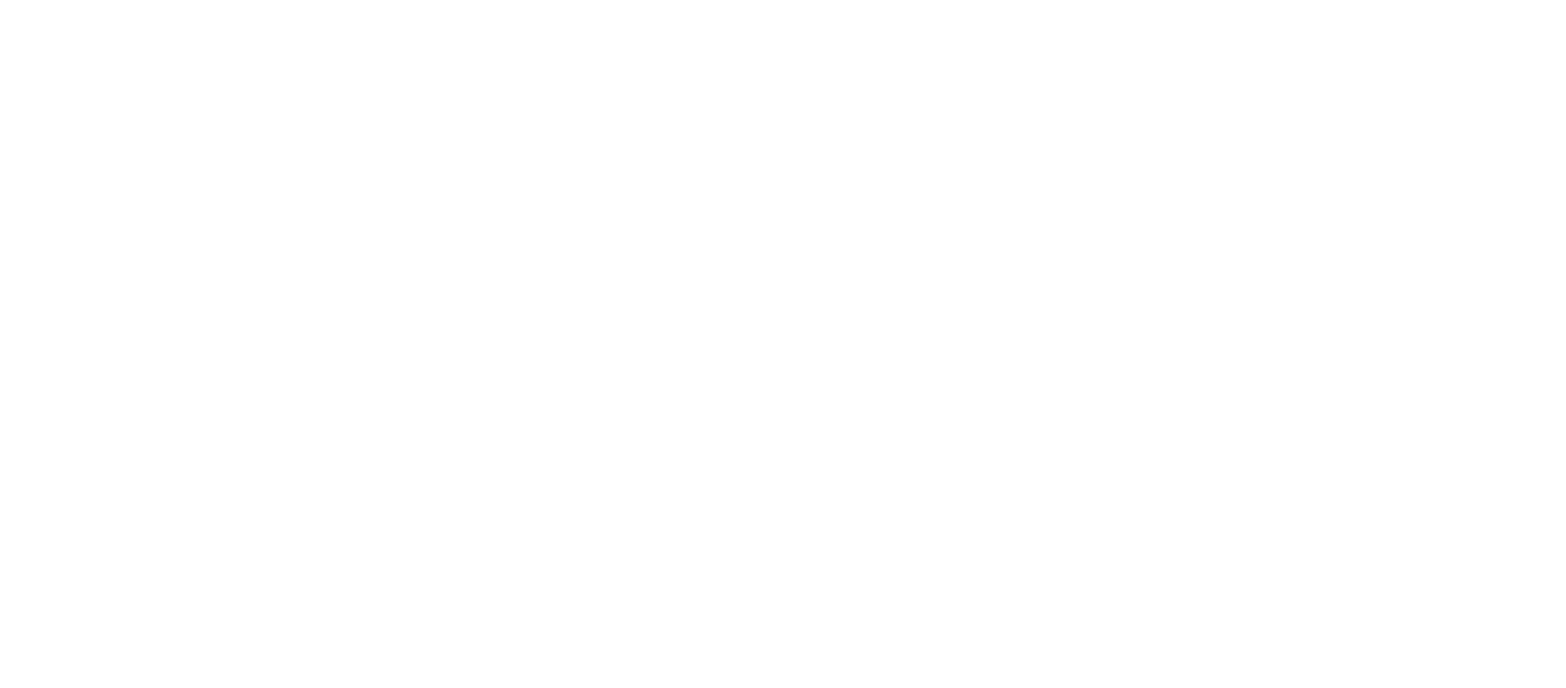
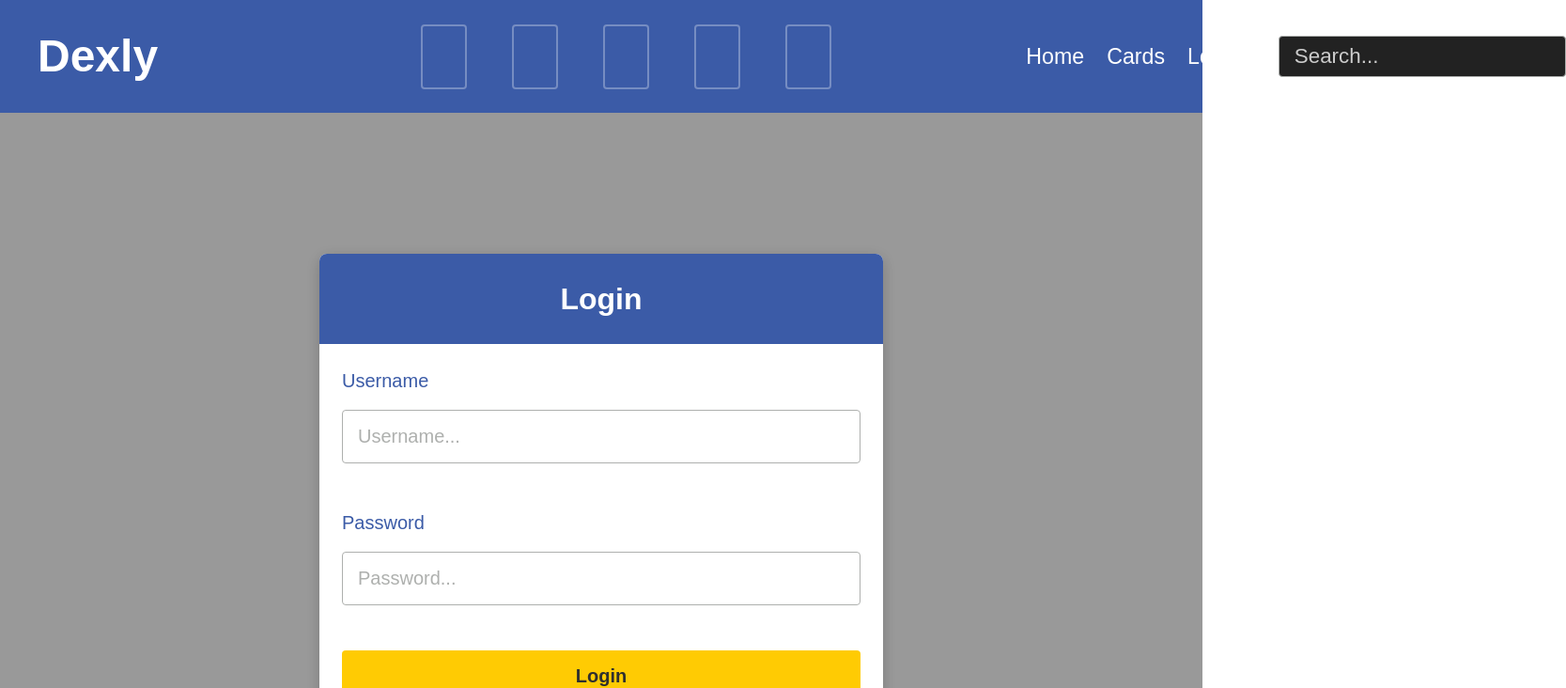
Before and after one commit to JonoSommers/dexly-fe, a React (Create React App) app: page /login in a window 1280 px wide. Before the commit this address had no page. Shown: the top 732 px of the page at 94% size, 1667 px wide, since content can reach past the window. Built offline with nearby package versions, Linux system fonts and the light colour scheme.

Commit message:
moved mainnavbar into app so it displays everywhere. built login modal, updated landingpage component to remove navbar.

```diff
--- a/src/App.jsx
+++ b/src/App.jsx
@@ -1,11 +1,15 @@
 import { Routes, Route } from 'react-router-dom'
 import LandingPage from './components/LandingPage/LandingPage.jsx';
+import LoginModal from './components/Modals/LoginModal.jsx';
+import MainNavBar from './components/NavBars/MainNavBar.jsx';
 
 function App() {
   return (
     <section className='routing'>
+      <MainNavBar />
       <Routes>
         <Route path='/' element={<LandingPage />} />
+        <Route path='/login' element={<LoginModal />}/>
       </Routes>
     </section>
   )
--- a/src/components/LandingPage/LandingPage.css
+++ b/src/components/LandingPage/LandingPage.css
@@ -5,7 +5,6 @@
     --white: #ffffff;
 }
 
-/* ===== 1) Base page styles ===== */
 body {
     margin: 0;
     padding: 0;
@@ -15,13 +14,11 @@
     line-height: 1.5;
 }
 
-/* Utility: center‐constrain the content */
 .landing-page-container {
     margin: 0 auto;
     padding-bottom: 4rem;
 }
 
-/* ===== 2) Hero / Intro Section ===== */
 .hero-section {
     padding: 4rem 1rem;
     text-align: center;
@@ -57,7 +54,6 @@
     background-color: darken(var(--yellow-accent), 10%);
 }
 
-/* ===== 3) How It Works Section ===== */
 .how-it-works-section {
     background-color: var(--white);
     padding: 4rem 1rem;
@@ -95,7 +91,6 @@
     font-size: 1rem;
 }
 
-/* ===== 4) Why Collectors Love Dexly ===== */
 .why-collectors-love-section {
     background-color: var(--blue-primary);
     color: var(--white);
@@ -136,7 +131,6 @@
     line-height: 1.5;
 }
 
-/* ===== 5) How to Get Started ===== */
 .how-to-get-started-section {
     background-color: var(--white);
     padding: 4rem 1rem;
--- a/src/components/LandingPage/LandingPage.jsx
+++ b/src/components/LandingPage/LandingPage.jsx
@@ -1,16 +1,10 @@
 import "./LandingPage.css"
-    import MainNavBar from "../NavBars/MainNavBar"
 import "./LandingPage.css"
 
 function LandingPage() {
     return (
         <section className="landing-page-container">
-            {/* 1. Navbar */}
-            <header className="navbar">
-                <MainNavBar />
-            </header>
-
-        {/* 2. Hero/Intro */}
+            {/* 1. Hero/Intro */}
             <section className="hero-section">
                 <h2>Your Personal Pokémon Card Catalog</h2>
                 <p className="hero-description">
@@ -21,7 +15,7 @@
                 <button className="hero-cta">Get Started</button>
             </section>
 
-        {/* 3. How It Works */}
+            {/* 2. How It Works */}
             <section className="how-it-works-section">
                 <h3>How Dexly Works</h3>
                 <div className="how-items">
@@ -51,7 +45,7 @@
                 </div>
             </section>
 
-            {/* 4. Why Collectors Love Dexly */}
+            {/* 3. Why Collectors Love Dexly */}
             <section className="why-collectors-love-section">
                 <h3>Why Collectors Love Dexly</h3>
                 <div className="benefits-wrapper">
@@ -87,7 +81,7 @@
                 </div>
             </section>
 
-            {/* 5. How to Get Started */}
+            {/* 4. How to Get Started */}
             <section className="how-to-get-started-section">
                 <h3>How to Get Started</h3>
                 <div className="get-started-wrapper">
--- /dev/null
+++ b/src/components/Modals/LoginModal.css
@@ -0,0 +1,98 @@
+.login-container {
+    position: fixed;
+    width: 100%;
+    height: 100%;
+    background-color: rgba(0, 0, 0, 0.4);
+    display: flex;
+    align-items: center;
+    justify-content: center;
+}
+
+.login-form {
+    background-color: #FFFFFF;
+    width: 80vw;
+    max-width: 600px;
+    border-radius: 8px;
+    box-shadow: 0 4px 16px rgba(0, 0, 0, 0.2);
+    display: flex;
+    flex-direction: column;
+    overflow: hidden;
+}
+
+.login-header {
+    background-color: #3B5BA7;
+    padding: 1.5rem;
+    text-align: center;
+}
+
+.login-header h1 {
+    margin: 0;
+    color: #FFFFFF;
+    font-size: 2rem;
+}
+
+.login-form h4 {
+    margin: 1.5rem 1.5rem 1rem 1.5rem;
+    color: #3B5BA7;
+    font-size: 1.25rem;
+    font-weight: 500;
+}
+
+.login-form input {
+    width: 92%;
+    margin: 0 1.5rem 1.5rem 1.5rem;
+    padding: 1rem;
+    border: 1px solid #AEB0AE;
+    border-radius: 4px;
+    font-size: 1.25rem;
+    color: #2F2F2F;
+    box-sizing: border-box;
+}
+
+.login-form input::placeholder {
+    color: #AEB0AE;
+    font-size: 1.25rem;
+}
+
+.login-button {
+    margin: 1.5rem 1.5rem;
+    padding: 1rem;
+    font-size: 1.25rem;
+    font-weight: 600;
+    background-color: #FFCB03;
+    color: #2F2F2F;
+    border: none;
+    border-radius: 4px;
+    cursor: pointer;
+    transition: background-color 0.2s ease;
+}
+
+.login-button:hover {
+    background-color: #e6b800;
+}
+
+.forgot-password {
+    text-align: center;
+    margin: 0 1.5rem 1.5rem 1.5rem;
+}
+
+.forgot-password a {
+    color: #CC390D;
+    font-size: 1rem;
+    text-decoration: none;
+}
+
+.forgot-password a:hover {
+    text-decoration: underline;
+}
+
+@media (max-width: 400px) {
+    .login-form {
+        width: 95%;
+    }
+    .login-form input,
+    .login-button {
+        margin: 1rem auto;
+        width: calc(100% - 2rem);
+    }
+}
--- /dev/null
+++ b/src/components/Modals/LoginModal.jsx
@@ -0,0 +1,30 @@
+import "./LoginModal.css"
+
+function LoginModal() {
+    return (
+        <section className="login-container">
+            <section className="login-form">
+                <header className="login-header">
+                    <h1>Login</h1>
+                </header>
+
+                <h4>Username</h4>
+                <input
+                    className="login-username"
+                    type="text"
+                    placeholder="Username..."
+                />
+
+                <h4>Password</h4>
+                <input
+                    className="login-password"
+                    type="password"
+                    placeholder="Password..."
+                />
+                <button className="login-button">Login</button>
+            </section>
+        </section>
+    )
+}
+
+export default LoginModal
--- a/src/components/NavBars/MainNavBar.css
+++ b/src/components/NavBars/MainNavBar.css
@@ -3,7 +3,7 @@
     align-items: center;
     background-color: #3B5BA7;
     color: #fff;
-    padding: 1rem;
+    padding: 1.5rem;
 }
 
 .navbar-left .logo {
@@ -21,8 +21,8 @@
 }
 
 .empty-card-slot {
-    width: 40px;
-    height: 60px;
+    width: 45px;
+    height: 65px;
     border: 2px solid rgba(255, 255, 255, 0.3);
     border-radius: 4px;
     background-color: transparent;
@@ -31,7 +31,7 @@
 .navbar-right {
     display: flex;
     align-items: center;
-    margin-left: 15.5rem;
+    margin-left: 12.95rem;
 }
 
 .nav-links {
@@ -48,21 +48,21 @@
 .nav-links a {
     color: #fff;
     text-decoration: none;
-    font-size: 1.35rem;
+    font-size: 1.45rem;
 }
 
 .nav-search-bar {
-    font-size: 1.25rem;
+    font-size: 1.4rem;
     padding: 0.5rem 1rem;
-    width: 15rem;
+    width: 17rem;
     border-radius: 4px;
     border: 1px solid #AEB0AE;
     background-color: #222;
     color: #ccc;
-    margin-left: 2rem;
+    margin-left: 1rem;
 }
 
 .nav-search-bar::placeholder {
-    font-size: 1.25rem;
+    font-size: 1.4rem;
     color: #ccc;
 }
--- a/src/components/NavBars/MainNavBar.jsx
+++ b/src/components/NavBars/MainNavBar.jsx
@@ -4,23 +4,28 @@
 function MainNavBar() {
     return (
         <nav className="navbar">
+            {/* 1) Logo on the far left */}
             <div className="navbar-left">
                 <NavLink to="/" className="logo">Dexly</NavLink>
             </div>
 
+            {/* 2) Spacer pushes everything to its right */}
+            <div className="spacer"></div>
+
+            {/* 3) Favorites bar sits next */}
             <div className="favorites-bar">
                 {[...Array(5)].map((_, i) => (
                     <div key={i} className="empty-card-slot"></div>
                 ))}
             </div>
 
+            {/* 4) Links + search on the far right */}
             <div className="navbar-right">
                 <ul className="nav-links">
                     <li><NavLink to="/">Home</NavLink></li>
                     <li><NavLink to="/cards">Cards</NavLink></li>
                     <li><NavLink to="/login">Login</NavLink></li>
                 </ul>
-
                 <input
                     className="nav-search-bar"
                     type="text"
```
Also changed, not shown: src/components/Modals/SignUpModal.css (added), src/components/Modals/SignUpModal.jsx (added). Lines whose indentation alone changed are shown as unchanged.
